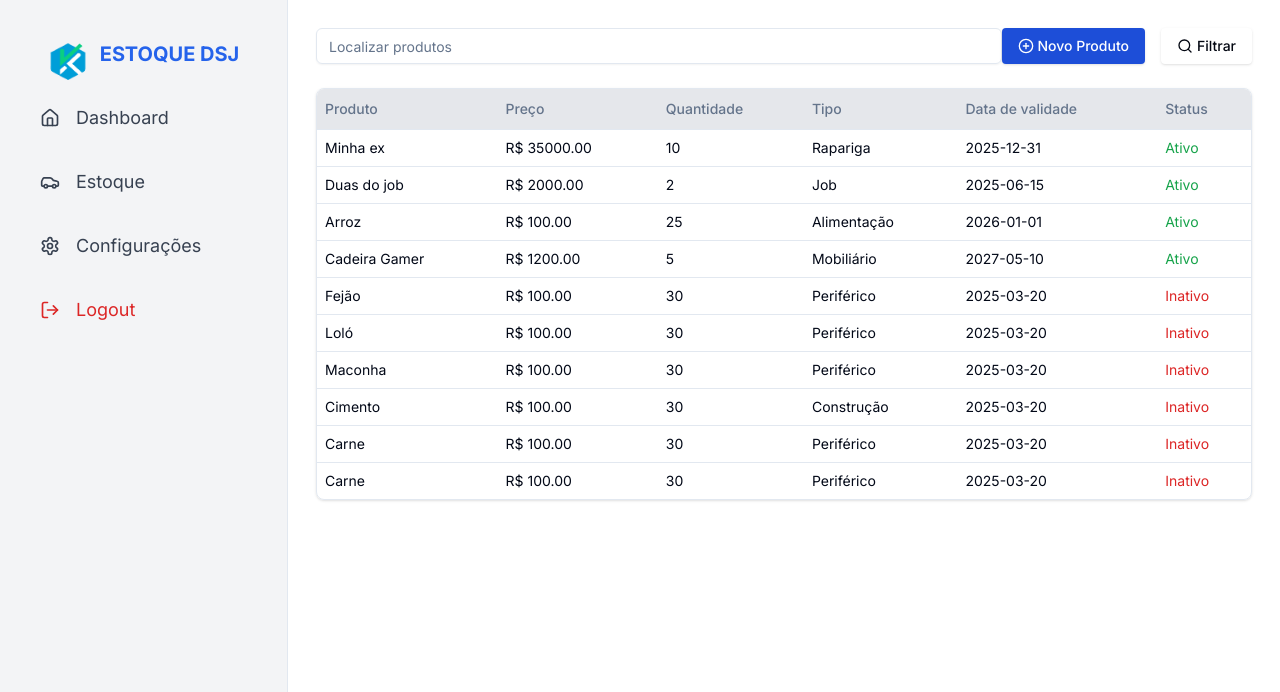
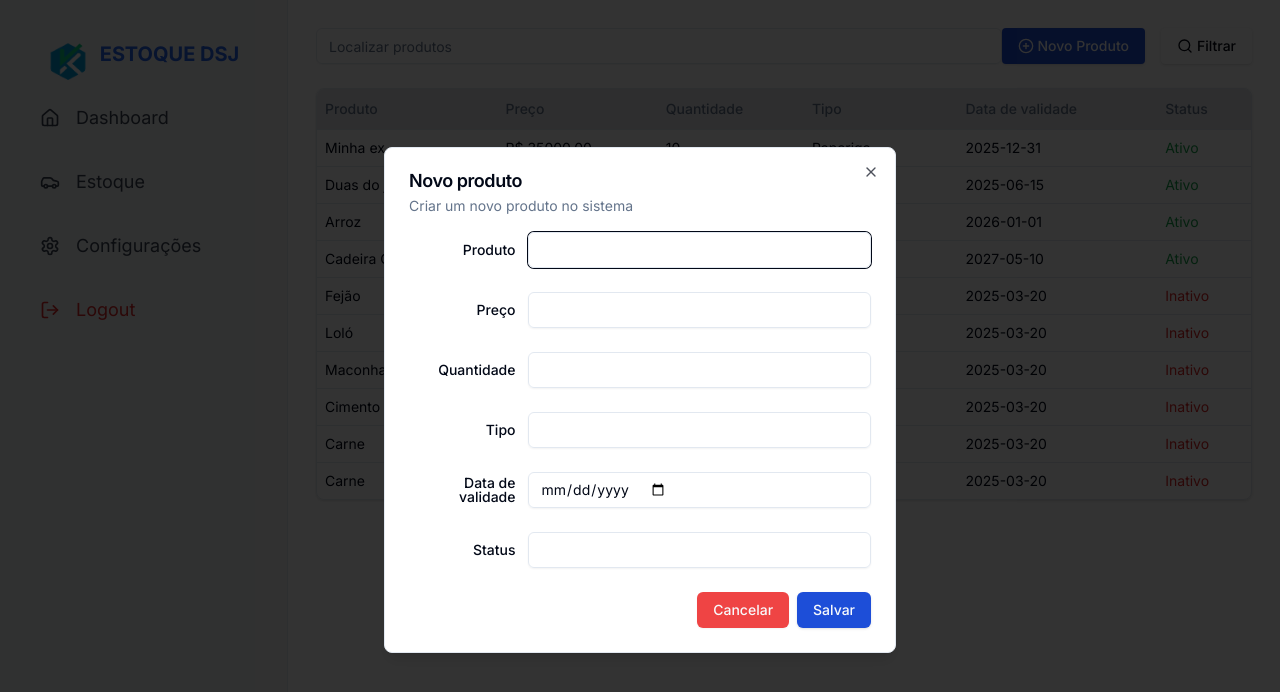
Before and after one commit to willianfurtado/estoque-djs, a React (Vite) app: page / in a window 1280 px wide. Both pictures are taken after a click on the button "Novo Produto". Shown: the top 692 px of the page. Built offline with nearby package versions, Linux system fonts and the light colour scheme.

Commit message:
Criação do modal de inserir novo produto

```diff
--- a/src/App.tsx
+++ b/src/App.tsx
@@ -1,10 +1,12 @@
 import { Input } from "./components/ui/input";
 import { Button } from "./components/ui/button";
+import { Dialog, DialogContent, DialogDescription, DialogFooter, DialogHeader, DialogTitle, DialogTrigger, DialogClose } from "./components/ui/dialog";
 import { Table, TableBody, TableHead, TableHeader, TableRow, TableCell } from "./components/ui/table";
 import { Car, HomeIcon, LogOutIcon, PlusCircle, Search, Settings } from "lucide-react";
 
 import Logo from "./assets/Logo.png"
 import { useState } from "react";
+import { Label } from "./components/ui/label";
 
 export function App() {
 
@@ -84,10 +86,62 @@ export function App() {
         <div className="flex justify-between items-center mb-6">
           <Input name="nome" placeholder="Localizar produtos" value={search} onChange={handleSearch} className="w-3/4" />
           <div className="flex gap-4">
-            <Button className="flex items-center gap-1 bg-blue-700 hover:bg-green-600 text-white px-4 py-2 rounded">
-              <PlusCircle className="w-5 h-5" />
-              Novo Produto
-            </Button>
+
+            <Dialog>
+              <DialogTrigger asChild>
+                <Button className="flex items-center gap-1 bg-blue-700 hover:bg-green-600 text-white px-4 py-2 rounded">
+                  <PlusCircle className="w-5 h-5" />
+                  Novo Produto
+                </Button>
+              </DialogTrigger>
+
+              <DialogContent>
+                <DialogHeader>
+                  <DialogTitle>Novo produto</DialogTitle>
+                  <DialogDescription>Criar um novo produto no sistema</DialogDescription>
+                </DialogHeader>
+
+                <form action="" className="space-y-6">
+                  <div className="grid grid-cols-4 items-center text-right gap-3">
+                    <Label htmlFor="name">Produto</Label>
+                    <Input className="col-span-3" id="name" />
+                  </div>
+
+                  <div className="grid grid-cols-4 items-center text-right gap-3">
+                    <Label htmlFor="price">Preço</Label>
+                    <Input className="col-span-3" id="price" />
+                  </div>
+
+                  <div className="grid grid-cols-4 items-center text-right gap-3">
+                    <Label htmlFor="quantity">Quantidade</Label>
+                    <Input className="col-span-3" id="quantity" />
+                  </div>
+
+                  <div className="grid grid-cols-4 items-center text-right gap-3">
+                    <Label htmlFor="type">Tipo</Label>
+                    <Input className="col-span-3" id="type" />
+                  </div>
+
+                  <div className="grid grid-cols-4 items-center text-right gap-3">
+                    <Label htmlFor="validity">Data de validade</Label>
+                    <Input className="col-span-3" id="validity" type="date" />
+                  </div>
+
+                  <div className="grid grid-cols-4 items-center text-right gap-3">
+                    <Label htmlFor="status">Status</Label>
+                    <Input className="col-span-3" id="status"/>
+                  </div>
+
+                  <DialogFooter>
+                    <DialogClose>
+                      <Button type="button" variant="destructive">Cancelar</Button>
+                    </DialogClose>
+                    <Button type="submit" className="bg-blue-700">Salvar</Button>
+                  </DialogFooter>
+                </form>
+              </DialogContent>
+            </Dialog>
+
             <Button className="flex items-center gap-1 bg-white hover:bg-blue-600 text-gray-950 px-4 py-2 rounded">
               <Search className="w-5 h-5" />
               Filtrar
```
